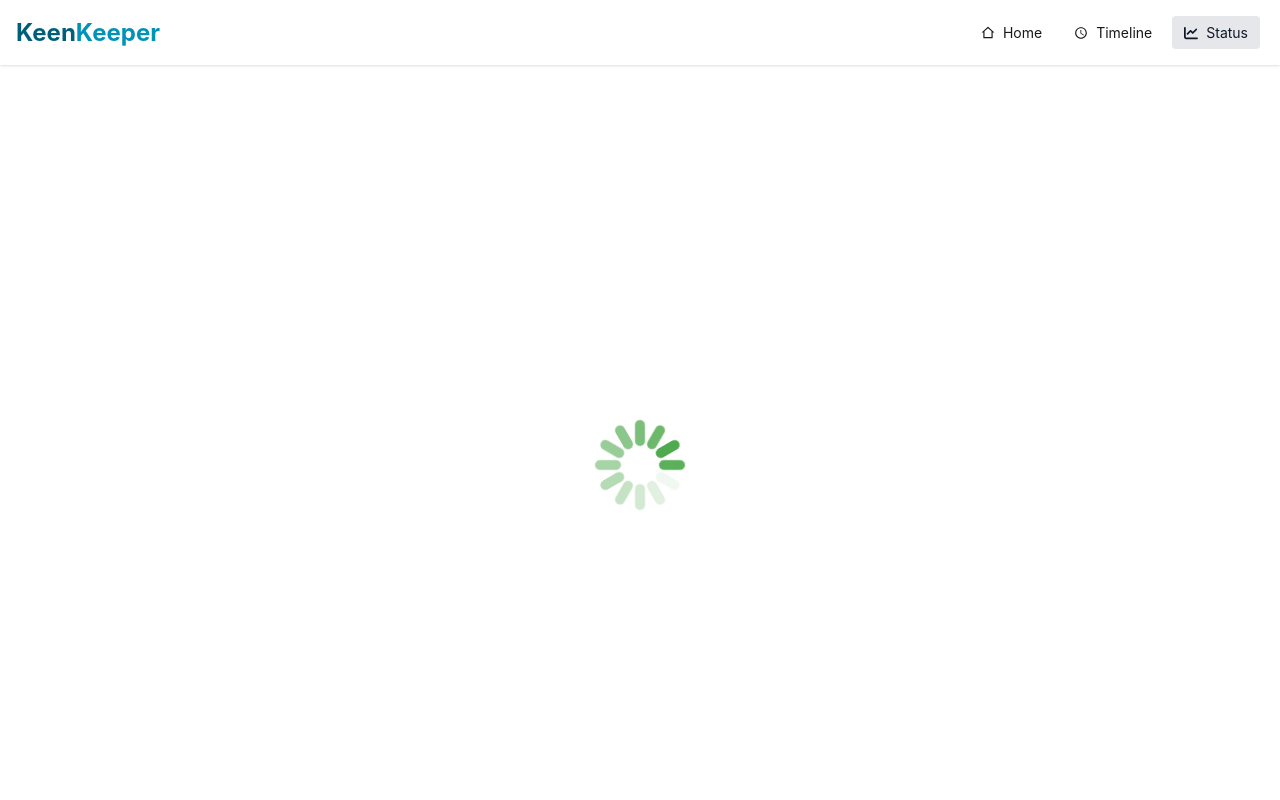
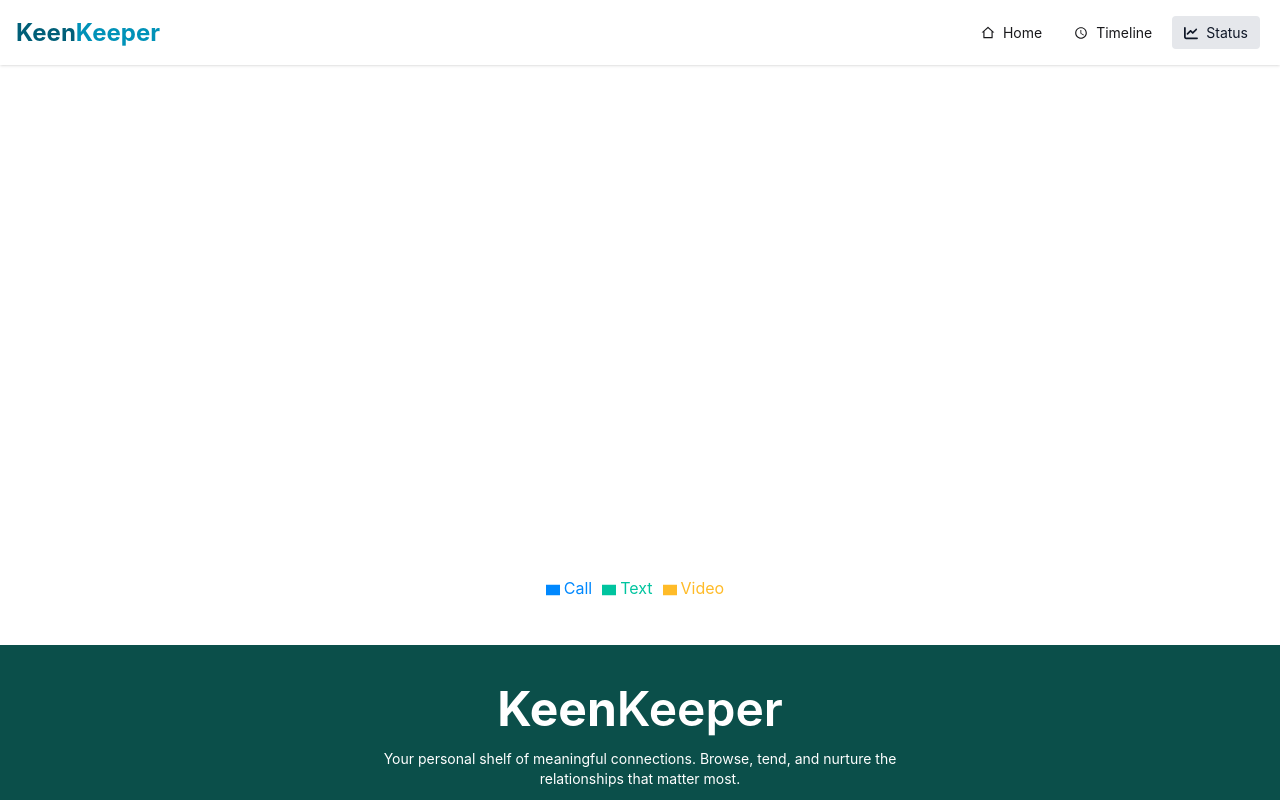
Before and after one commit to almahmudzihad/keen-keeper, a React (Vite) app: page /status in a window 1280 px wide. Shown: the top 800 px of the page. Built offline with nearby package versions, Linux system fonts and the light colour scheme.

Commit message:
install & set piChart

```diff
--- a/package.json
+++ b/package.json
@@ -17,6 +17,7 @@
     "react-loader-spinner": "^8.0.2",
     "react-router": "^7.14.0",
     "react-toastify": "^11.0.5",
+    "recharts": "^3.8.1",
     "tailwindcss": "^4.2.2"
   },
   "devDependencies": {
--- a/src/Components/Frends/FrendsDetels.jsx
+++ b/src/Components/Frends/FrendsDetels.jsx
@@ -187,7 +187,7 @@ function FrendsDetels() {
             </div>
 
             {/* Recent Interactions */}
-            <div className="bg-white p-4 rounded">
+            <div className="bg-white p-4 rounded hidden">
               <div className="flex flex-col sm:flex-row items-start sm:items-center justify-between gap-2">
                 <h3 className="text-base sm:text-lg font-semibold">
                   Recent Interactions
--- a/src/Pages/Status.jsx
+++ b/src/Pages/Status.jsx
@@ -1,9 +1,42 @@
-import React from 'react'
-import { Oval, RotatingLines } from 'react-loader-spinner'
+import React, { useContext } from 'react'
+import { Legend, Pie, PieChart, Tooltip } from 'recharts';
+import { HistoryContext } from '../Context/HistoryContextCreate';
+
+
+// #region Sample data
+
 
 function Status() {
+   const {history} = useContext(HistoryContext);
+   const callCount = history.filter(item => item.action === 'Call').length;
+   const textCount = history.filter(item => item.action === 'Text').length;
+   const videoCount = history.filter(item => item.action === 'Video').length;
+
+    const data = [
+  { name: 'Call', value: callCount, fill: '#0088FE' },
+  { name: 'Text', value: textCount, fill: '#00C49F' },
+  { name: 'Video', value: videoCount, fill: '#FFBB28' },
+
+];
     return (
-        <div className='flex justify-center items-center h-screen'><RotatingLines /></div>
+        <div className='flex justify-center items-center my-10 '>
+        <PieChart style={{ width: '100%', maxWidth: '500px', maxHeight: '80vh', aspectRatio: 1 }} responsive>
+      <Pie
+        data={data}
+        innerRadius="80%"
+        outerRadius="100%"
+        // Corner radius is the rounded edge of each pie slice
+        cornerRadius="50%"
+        fill="#8884d8"
+        // padding angle is the gap between each pie slice
+        paddingAngle={5}
+        dataKey="value"
+        isAnimationActive={true}
+      />
+       <Legend />
+       <Tooltip />
+    </PieChart>
+    </div>
     )
 }
 
```
Also changed, not shown: 1 other file (tests, documents, lock files or other folders).
